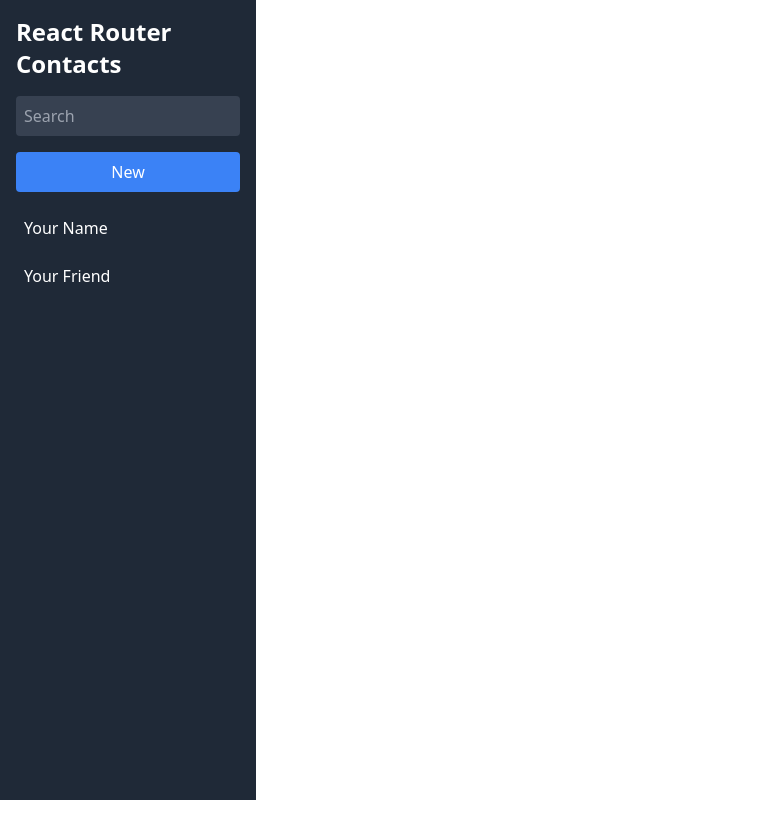
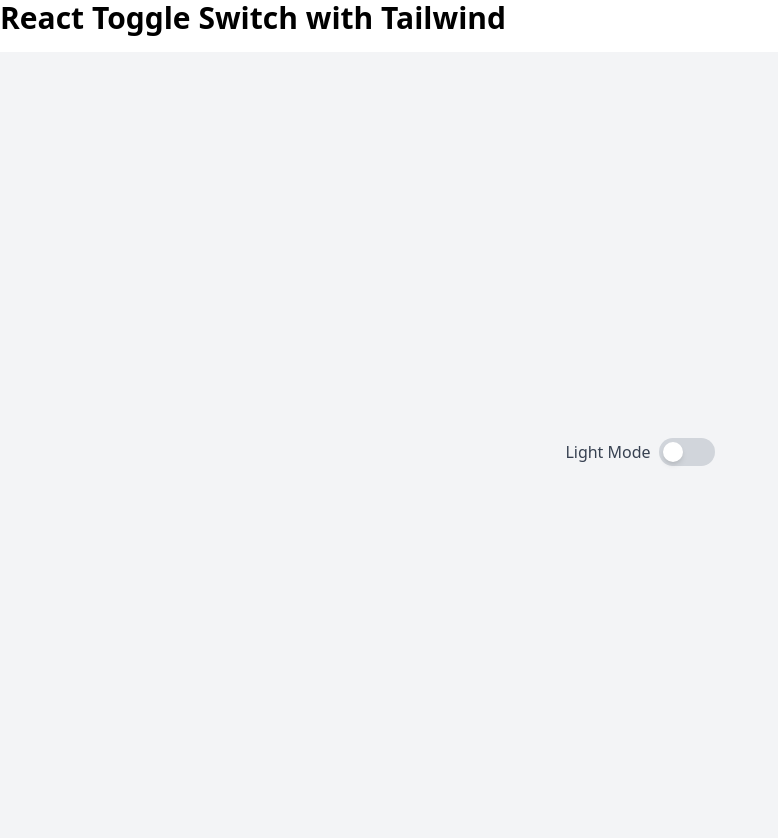
Before and after one commit to HitheshB01/routpract, a React (Create React App) app: page / in a window 1280 px wide. Shown: the top 838 px of the page, without its empty margins (0-778 px from the left). Built offline with nearby package versions, Linux system fonts and the light colour scheme.

Commit message:
basic toggle in use state

```diff
--- a/src/App.js
+++ b/src/App.js
@@ -1,27 +1,51 @@
-import React from 'react'
-import Navbar from './components/Navbar'
-import { RouterProvider, createBrowserRouter } from 'react-router-dom'
-import Home from './components/Home'
-import About from './components/About'
-import Service from './components/Service'
-import RouterPractise from './components/RouterPractise'
-import Footer from './components/Footer'
-import Forms from './components/Forms'
-import router from './components/routes'
-import Contacts from './components/Contacts'
-const App = () => {
+// import React from 'react'
+// import Navbar from './components/Navbar'
+// import { RouterProvider, createBrowserRouter } from 'react-router-dom'
+// import Home from './components/Home'
+// import About from './components/About'
+// import Service from './components/Service'
+// import RouterPractise from './components/RouterPractise'
+// import Footer from './components/Footer'
+// import Forms from './components/Forms'
+// import router from './components/routes'
+// import Contacts from './components/Contacts'
+// import Accordion from './components/Accordion'
+// const App = () => {
 
+//   return (
+//     <div>
+//       {/* <Contacts/> */}
+//       {/* <Navbar/> */}
+//             {/* <RouterProvider router={router}/> */}
+
+//       {/* <Forms/> */}
+//       {/* <RouterPractise /> */}
+//       {/* <Footer/> */}
+//       <Accordion/>
+//     </div>
+//   )
+// }
+
+// export default App
+
+
+
+
+
+
+
+import React from 'react';
+import Accordion from './components/Accordion';
+
+function App() {
   return (
-    <div>
-      {/* <Contacts/> */}
-      {/* <Navbar/> */}
-            {/* <RouterProvider router={router}/> */}
-
-      {/* <Forms/> */}
-      <RouterPractise />
-      {/* <Footer/> */}
+    <div className="App">
+      <header className="App-header">
+        <h1 className="text-3xl font-bold mb-4">React Toggle Switch with Tailwind</h1>
+        <Accordion />
+      </header>
     </div>
-  )
+  );
 }
 
-export default App
+export default App;
--- /dev/null
+++ b/src/components/Accordion.jsx
@@ -0,0 +1,59 @@
+import React, { useState, useEffect } from 'react';
+
+const Accordion = () => {
+    // State to manage the toggle switch (on/off)
+    // const [isOn, setIsOn] = useState(false);
+
+    // return (
+        // <div className="flex items-center justify-center min-h-screen bg-gray-100">
+        //     <div className="flex items-center">
+        //         <span className="mr-2 text-gray-700">{isOn ? 'ON' : 'OFF'}</span>
+        //         <div
+        //             className={`w-14 h-7 flex items-center bg-gray-300 rounded-full p-1 cursor-pointer transition-colors duration-300 ${
+        //                 isOn ? 'bg-green-500' : 'bg-gray-300'
+        //             }`}
+        //             onClick={() => setIsOn(!isOn)}
+        //         >
+        //             <div
+        //                 className={`bg-white w-5 h-5 rounded-full shadow-md transform transition-transform duration-300 ${
+        //                     isOn ? 'translate-x-7' : ''
+        //                 }`}
+        //             ></div>
+        //         </div>
+        //     </div>
+        // </div>
+
+        // State to manage the theme (light/dark)
+    const [isDarkMode, setIsDarkMode] = useState(false);
+
+    // Apply the theme class to the body
+    useEffect(() => {
+        if (isDarkMode) {
+            document.documentElement.classList.add('dark');
+        } else {
+            document.documentElement.classList.remove('dark');
+        }
+    }, [isDarkMode]);
+
+    return (
+        <div className="flex items-center justify-center min-h-screen bg-gray-100 dark:bg-gray-800 transition-colors duration-300">
+            <div className="flex items-center">
+                <span className="mr-2 text-gray-700 dark:text-gray-300">
+                    {isDarkMode ? 'Dark Mode' : 'Light Mode'}
+                </span>
+                <div
+                    className={`w-14 h-7 flex items-center bg-gray-300 dark:bg-gray-600 rounded-full p-1 cursor-pointer transition-colors duration-300`}
+                    onClick={() => setIsDarkMode(!isDarkMode)}
+                >
+                    <div
+                        className={`bg-white dark:bg-gray-400 w-5 h-5 rounded-full shadow-md transform transition-transform duration-300 ${
+                            isDarkMode ? 'translate-x-7' : ''
+                        }`}
+                    ></div>
+                </div>
+            </div>
+        </div>
+    );
+};
+
+export default Accordion;
```
